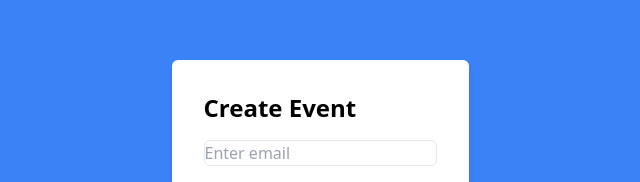
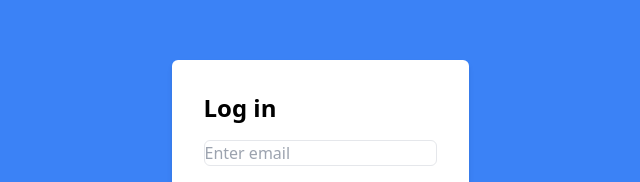
Before and after one commit to emsiish/festivals, a Next.js app: page /login in a window 1280 px wide. Shown: the part 214-396 px from the top of the page, without its empty margins (320-960 px from the left). Built offline with nearby package versions, Linux system fonts and the light colour scheme.

Commit message:
fixed auth

```diff
--- a/src/pages/login.js
+++ b/src/pages/login.js
@@ -7,6 +7,7 @@
     const [error, setError] = useState(null);
 
     const handleSubmit = async () => {
+        event.preventDefault();
         try {
             setLoading(true);
             const res = await fetch('/api/login', {
@@ -18,8 +19,8 @@
                 const { message } = await res.json();
                 throw new Error(message);
             }
-            const event = await res.json();
-            addEvent((prevEvents) => [newEvent, ...prevEvents]);
+            //const event = await res.json();
+            //addEvent((prevEvents) => [newEvent, ...prevEvents]);
             setEmail('');
             setPassword('');
         } catch (err) {
@@ -32,7 +33,7 @@
     return (
         <div className="min-h-screen flex items-center justify-center bg-blue-500">
             <div className="bg-white p-8 shadow-md rounded-md">
-                <h2 className="text-2xl font-bold mb-4">Create Event</h2>
+                <h2 className="text-2xl font-bold mb-4">Log in</h2>
                 <form onSubmit={handleSubmit}>
                     <div className="mb-4">
                         <input type="text" className="border rounded-md w-full" placeholder="Enter email" onChange={(event) => setEmail(event.target.value)} value={email} />
--- a/src/pages/register.js
+++ b/src/pages/register.js
@@ -18,8 +18,8 @@
                 const { message } = await res.json();
                 throw new Error(message);
             }
-            const event = await res.json();
-            addEvent((prevEvents) => [newEvent, ...prevEvents]);
+            //const event = await res.json();
+            //addEvent((prevEvents) => [newEvent, ...prevEvents]);
             setEmail('');
             setPassword('');
         } catch (err) {
@@ -32,7 +32,7 @@
     return (
         <div className="min-h-screen flex items-center justify-center bg-blue-500">
             <div className="bg-white p-8 shadow-md rounded-md">
-                <h2 className="text-2xl font-bold mb-4">Create Event</h2>
+                <h2 className="text-2xl font-bold mb-4">Register</h2>
                 <form onSubmit={handleSubmit}>
                     <div className="mb-4">
                         <input type="text" className="border rounded-md w-full" placeholder="Enter email" onChange={(event) => setEmail(event.target.value)} value={email} />
```
Also changed, not shown: 1 other file (tests, documents, lock files or other folders).
